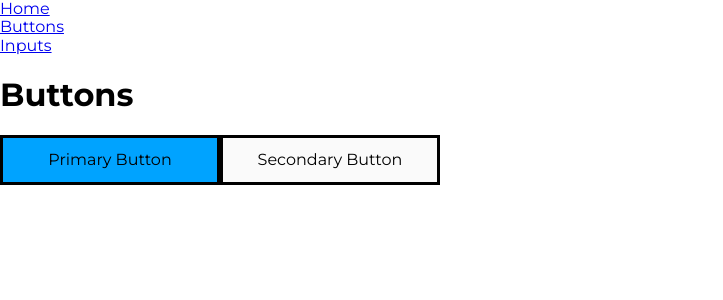
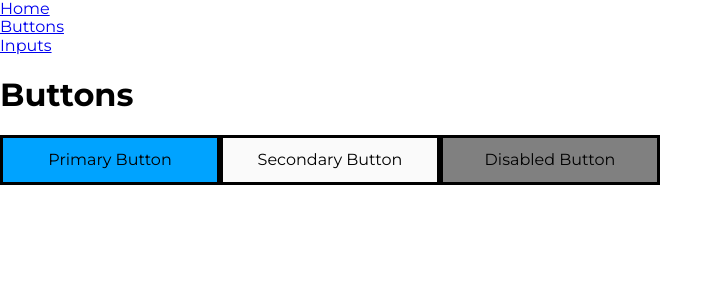
Before and after one commit to CoopsCodes/design-system, a React (Create React App) app: page /buttons in a window 1280 px wide. Shown: the top 300 px of the page, without its empty margins (0-723 px from the left). Built offline with nearby package versions, Linux system fonts and the light colour scheme.

Commit message:
disabled button and lots more refactoring

```diff
--- a/src/App.js
+++ b/src/App.js
@@ -1,5 +1,5 @@
 import React from "react";
-import NavBar from "./components/NavBar";
+import { NavBar } from "./components";
 import AppRoutes from "./routes/Routes";
 import { GlobalStyles } from "./utils";
 
--- a/src/components/Button.js
+++ b/src/components/Button.js
@@ -12,20 +12,29 @@ const Button = styled.button`
   cursor: pointer;
   user-select: none;
   transition: transform 600ms cubic-bezier(0.3, 0.7, 0.4, 1);
+  &:focus-visible {
+    outline: 2px inset ${lightTheme.primaryColour};
+    outline-offset: 2px;
+  }
+
+  &:disabled {
+    background: grey;
+    cursor: not-allowed;
+    transition: transform 0ms cubic-bezier(0, 0, 0, 0);
+    transform: translate(0);
+  }
 `;
 
 const Span = styled.span`
-  border: solid;
-  border-color: black;
+  border: 3px solid black;
+
   display: flex;
   justify-content: center;
   align-items: center;
   backdrop-filter: blur(2px);
   min-width: 220px;
   height: 50px;
-  //   margin-top: -1px;
   padding: 0;
-  transform: translate(0px, 0px);
   transition: transform 600ms cubic-bezier(0.3, 0.7, 0.4, 1);
   &:focus-visible {
     outline: revert;
@@ -38,6 +47,11 @@ const Span = styled.span`
   &:active {
     transform: translate(0px, 0px);
     transition: transform 50ms;
+  }
+
+  &:disabled {
+    transition: transform 0ms cubic-bezier(0, 0, 0, 0);
+    transform: translate(0);
   }
 `;
 
@@ -53,7 +67,7 @@ export function SecondaryButton({ children, ...props }) {
   );
 }
 
-export default function PrimaryButton({ children, ...props }) {
+export function PrimaryButton({ children, ...props }) {
   return (
     <Button {...props}>
       <Span {...props}>{children}</Span>
--- a/src/components/Input.js
+++ b/src/components/Input.js
@@ -1,3 +1,3 @@
-export default function Input() {
+export function Input() {
   return <p>Inputs coming soon</p>;
 }
--- a/src/components/NavBar.js
+++ b/src/components/NavBar.js
@@ -1,6 +1,6 @@
 import { Link } from "react-router-dom";
 
-export default function NavBar() {
+export function NavBar() {
   return (
     <nav>
       <Link to="/">Home</Link>
--- /dev/null
+++ b/src/components/index.js
@@ -0,0 +1,3 @@
+export * from "./Button";
+export * from "./NavBar";
+export * from "./Input";
--- a/src/routes/Routes.js
+++ b/src/routes/Routes.js
@@ -1,7 +1,5 @@
 import { Routes, Route } from "react-router-dom";
-import ButtonsScreen from "../screens/ButtonsScreen";
-import Dashboard from "../screens/Dashboard";
-import InputsScreen from "../screens/InputsScreen";
+import { ButtonsScreen, Dashboard, InputsScreen } from "../screens";
 
 export default function AppRoutes() {
   return (
--- a/src/screens/ButtonsScreen.js
+++ b/src/screens/ButtonsScreen.js
@@ -1,13 +1,15 @@
 import React from "react";
-import PrimaryButton, { SecondaryButton } from "../components/Button";
+import { PrimaryButton, SecondaryButton } from "../components";
 
-export default function ButtonsScreen() {
+export function ButtonsScreen() {
   return (
     <React.Fragment>
       <h1>Buttons</h1>
       <PrimaryButton>Primary Button</PrimaryButton>
 
       <SecondaryButton>Secondary Button</SecondaryButton>
+
+      <PrimaryButton disabled>Disabled Button</PrimaryButton>
     </React.Fragment>
   );
 }
--- a/src/screens/Dashboard.js
+++ b/src/screens/Dashboard.js
@@ -1,4 +1,4 @@
-export default function Dashboard() {
+export function Dashboard() {
   return (
     <div>
       <h1>Hello World</h1>
--- a/src/screens/InputsScreen.js
+++ b/src/screens/InputsScreen.js
@@ -1,7 +1,7 @@
 import React from "react";
-import Input from "../components/Input";
+import { Input } from "../components";
 
-export default function InputsScreen() {
+export function InputsScreen() {
   return (
     <React.Fragment>
       <h1>Inputs</h1>
--- /dev/null
+++ b/src/screens/index.js
@@ -0,0 +1,3 @@
+export * from "./ButtonsScreen";
+export * from "./Dashboard";
+export * from "./InputsScreen";
```
